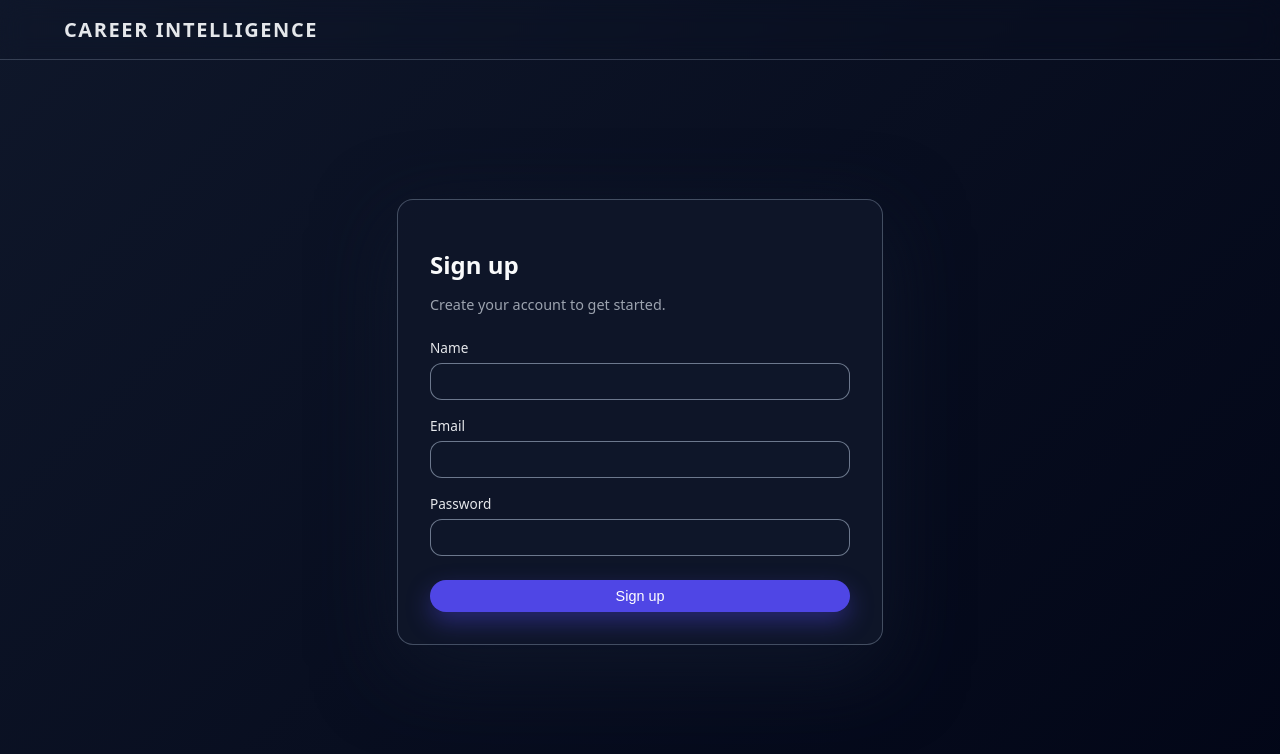
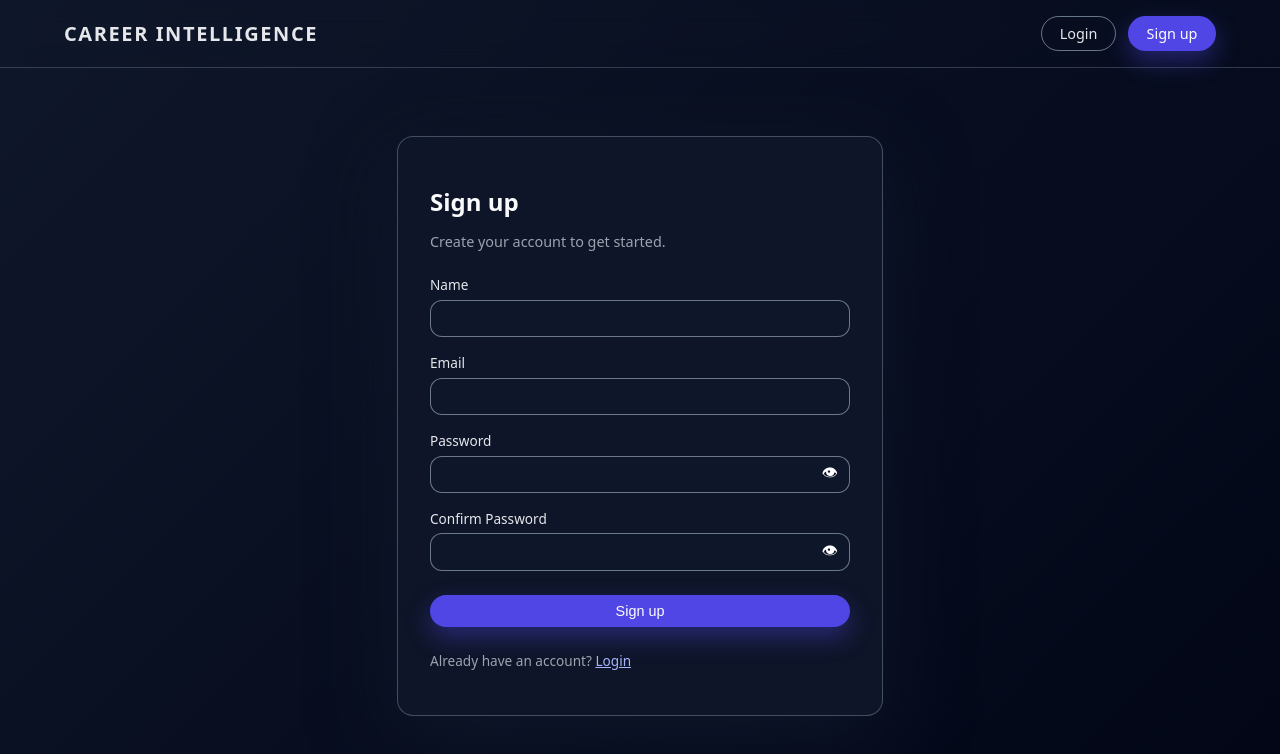
Before and after one commit to Sheeza-Qamar/Career_intelligence_platform, a React (Create React App) app in the folder career_intelligence_platform/: page /signup in a window 1280 px wide. Shown: the top 754 px of the page. Built offline with nearby package versions, Linux system fonts and the light colour scheme.

Commit message:
password rules

```diff
--- a/career_intelligence_platform/src/App.css
+++ b/career_intelligence_platform/src/App.css
@@ -26,6 +26,32 @@
   display: flex;
   align-items: center;
   gap: 0.75rem;
+}
+
+.navbar-user {
+  display: flex;
+  flex-direction: column;
+  align-items: center;
+  gap: 0.3rem;
+}
+
+.avatar-circle {
+  width: 40px;
+  height: 40px;
+  border-radius: 9999px;
+  background: #1d4ed8;
+  display: flex;
+  align-items: center;
+  justify-content: center;
+  color: #f9fafb;
+  font-weight: 700;
+  text-transform: uppercase;
+  border: 2px solid #e5e7eb;
+}
+
+.navbar-username {
+  font-size: 0.8rem;
+  color: #e5e7eb;
 }
 
 .btn {
@@ -158,6 +184,34 @@
   box-shadow: 0 0 0 1px rgba(79, 70, 229, 0.7);
 }
 
+.password-field {
+  position: relative;
+  display: flex;
+  align-items: center;
+}
+
+.password-field .auth-input {
+  width: 100%;
+  padding-right: 2.2rem; /* space for eye icon inside input */
+}
+
+.password-toggle {
+  position: absolute;
+  right: 0.75rem;
+  top: 50%;
+  transform: translateY(-50%);
+  border: none;
+  background: transparent;
+  color: #ffffff; /* white eye for better visibility */
+  padding: 0;
+  font-size: 1rem;
+  cursor: pointer;
+}
+
+.password-toggle:hover {
+  background: transparent;
+}
+
 .auth-error {
   color: #fca5a5;
   font-size: 0.85rem;
@@ -172,3 +226,11 @@
   width: 100%;
   margin-top: 0.5rem;
 }
+
+.password-hint {
+  margin: 0.25rem 0 0.5rem;
+  padding-left: 1.1rem;
+  font-size: 0.8rem;
+  color: #fca5a5;
+  list-style-type: disc;
+}
--- a/career_intelligence_platform/src/components/HomePage.js
+++ b/career_intelligence_platform/src/components/HomePage.js
@@ -1,23 +1,12 @@
 import React from 'react';
 import { Link } from 'react-router-dom';
 import '../App.css';
+import Navbar from './Navbar';
 
 const HomePage = () => {
   return (
     <div className="app-root">
-      <nav className="navbar">
-        <div className="navbar-left">
-          <span className="navbar-logo">Career Intelligence</span>
-        </div>
-        <div className="navbar-right">
-          <Link to="/login" className="btn btn-ghost">
-            Login
-          </Link>
-          <Link to="/signup" className="btn btn-primary">
-            Sign up
-          </Link>
-        </div>
-      </nav>
+      <Navbar />
 
       <main className="hero">
         <div className="hero-content">
--- a/career_intelligence_platform/src/components/LoginPage.js
+++ b/career_intelligence_platform/src/components/LoginPage.js
@@ -1,10 +1,13 @@
 import React, { useState } from 'react';
 import axios from 'axios';
+import { useNavigate } from 'react-router-dom';
 import '../App.css';
+import Navbar from './Navbar';
 
 const API_BASE = 'http://localhost:5000';
 
 const LoginPage = () => {
+  const navigate = useNavigate();
   const [email, setEmail] = useState('');
   const [password, setPassword] = useState('');
   const [loading, setLoading] = useState(false);
@@ -22,8 +25,22 @@ const LoginPage = () => {
         email,
         password,
       });
+
+      const { user, token } = res.data || {};
+
+      if (user && token) {
+        try {
+          localStorage.setItem('authUser', JSON.stringify(user));
+          localStorage.setItem('authToken', token);
+          window.dispatchEvent(new Event('auth-changed'));
+        } catch (e) {
+          console.warn('Failed to persist auth data', e);
+        }
+      }
+
       setSuccess('Logged in successfully.');
       console.log('Login response:', res.data);
+      navigate('/');
     } catch (err) {
       const message =
         err.response?.data?.message || 'Login failed. Please check your credentials.';
@@ -35,11 +52,7 @@ const LoginPage = () => {
 
   return (
     <div className="app-root auth-page">
-      <nav className="navbar">
-        <div className="navbar-left">
-          <span className="navbar-logo">Career Intelligence</span>
-        </div>
-      </nav>
+      <Navbar />
 
       <main className="auth-main">
         <div className="auth-card">
--- /dev/null
+++ b/career_intelligence_platform/src/components/Navbar.js
@@ -0,0 +1,63 @@
+import React, { useEffect, useState } from 'react';
+import { Link } from 'react-router-dom';
+import '../App.css';
+
+const Navbar = () => {
+  const [user, setUser] = useState(null);
+
+  const loadUserFromStorage = () => {
+    try {
+      const raw = localStorage.getItem('authUser');
+      setUser(raw ? JSON.parse(raw) : null);
+    } catch {
+      setUser(null);
+    }
+  };
+
+  useEffect(() => {
+    loadUserFromStorage();
+
+    const handleAuthChanged = () => loadUserFromStorage();
+    window.addEventListener('auth-changed', handleAuthChanged);
+    window.addEventListener('storage', handleAuthChanged);
+
+    return () => {
+      window.removeEventListener('auth-changed', handleAuthChanged);
+      window.removeEventListener('storage', handleAuthChanged);
+    };
+  }, []);
+
+  const firstInitial = user?.name ? user.name.trim().charAt(0).toUpperCase() : '';
+
+  return (
+    <nav className="navbar">
+      <div className="navbar-left">
+        <span className="navbar-logo">Career Intelligence</span>
+      </div>
+
+      <div className="navbar-right">
+        {!user && (
+          <>
+            <Link to="/login" className="btn btn-ghost">
+              Login
+            </Link>
+            <Link to="/signup" className="btn btn-primary">
+              Sign up
+            </Link>
+          </>
+        )}
+
+        {user && (
+          <div className="navbar-user">
+            <div className="avatar-circle">
+              {firstInitial}
+            </div>
+            <span className="navbar-username">{user.name}</span>
+          </div>
+        )}
+      </div>
+    </nav>
+  );
+};
+
+export default Navbar;
--- a/career_intelligence_platform/src/components/SignupPage.js
+++ b/career_intelligence_platform/src/components/SignupPage.js
@@ -1,31 +1,73 @@
-import React, { useState } from 'react';
+import React, { useState, useMemo } from 'react';
+import { Link, useNavigate } from 'react-router-dom';
 import axios from 'axios';
 import '../App.css';
+import Navbar from './Navbar';
 
 const API_BASE = 'http://localhost:5000';
 
 const SignupPage = () => {
+  const navigate = useNavigate();
+
   const [name, setName] = useState('');
   const [email, setEmail] = useState('');
   const [password, setPassword] = useState('');
+  const [confirmPassword, setConfirmPassword] = useState('');
+
+  const [passwordTouched, setPasswordTouched] = useState(false);
+  const [showPassword, setShowPassword] = useState(false);
+  const [showConfirmPassword, setShowConfirmPassword] = useState(false);
+
   const [loading, setLoading] = useState(false);
   const [error, setError] = useState('');
   const [success, setSuccess] = useState('');
+
+  // Password validation: 8 chars, 1 uppercase, 1 number, 1 special character
+  const passwordValid = useMemo(() => {
+    const lengthOk = password.length >= 8;
+    const hasUppercase = /[A-Z]/.test(password);
+    const hasNumber = /[0-9]/.test(password);
+    const hasSpecial = /[^A-Za-z0-9]/.test(password);
+    return lengthOk && hasUppercase && hasNumber && hasSpecial;
+  }, [password]);
+
+  const passwordsMatch = confirmPassword.length > 0 && password === confirmPassword;
+
+  const canSubmit = passwordValid && passwordsMatch && !loading;
 
   const handleSubmit = async (e) => {
     e.preventDefault();
     setError('');
     setSuccess('');
 
+    if (!passwordValid) {
+      setError(
+        'Password must be at least 8 characters and include 1 uppercase letter, 1 number, and 1 special character.'
+      );
+      return;
+    }
+
+    if (!passwordsMatch) {
+      setError('Passwords do not match.');
+      return;
+    }
+
     try {
       setLoading(true);
-      const res = await axios.post(`${API_BASE}/api/auth/signup`, {
+
+      await axios.post(`${API_BASE}/api/auth/signup`, {
         name,
         email,
         password,
       });
-      setSuccess('Account created successfully.');
-      console.log('Signup response:', res.data);
+
+      setSuccess('Signup successful. You can now login with your credentials.');
+      setError('');
+
+      // Optionally clear fields except email
+      setPassword('');
+      setConfirmPassword('');
+      setPasswordTouched(false);
     } catch (err) {
       const message =
         err.response?.data?.message || 'Signup failed. Please try again.';
@@ -37,11 +79,7 @@ const SignupPage = () => {
 
   return (
     <div className="app-root auth-page">
-      <nav className="navbar">
-        <div className="navbar-left">
-          <span className="navbar-logo">Career Intelligence</span>
-        </div>
-      </nav>
+      <Navbar />
 
       <main className="auth-main">
         <div className="auth-card">
@@ -73,21 +111,88 @@ const SignupPage = () => {
 
             <label className="auth-label">
               Password
-              <input
-                type="password"
-                className="auth-input"
-                value={password}
-                onChange={(e) => setPassword(e.target.value)}
-                required
-              />
+              <div className="password-field">
+                <input
+                  type={showPassword ? 'text' : 'password'}
+                  className="auth-input"
+                  value={password}
+                  onChange={(e) => {
+                    if (!passwordTouched) setPasswordTouched(true);
+                    setPassword(e.target.value);
+                  }}
+                  onFocus={() => setPasswordTouched(true)}
+                  required
+                />
+                <button
+                  type="button"
+                  className="password-toggle"
+                  onClick={() => setShowPassword((prev) => !prev)}
+                  aria-label={showPassword ? 'Hide password' : 'Show password'}
+                >
+                  {/* Eye icon (always visible, white from CSS) */}
+                  &#128065;
+                </button>
+              </div>
+            </label>
+
+            {passwordTouched && !passwordValid && (
+              <p className="password-hint">
+                Password must be at least 8 characters, include 1 uppercase letter, 1
+                number, and 1 special character.
+              </p>
+            )}
+
+            <label className="auth-label">
+              Confirm Password
+              <div className="password-field">
+                <input
+                  type={showConfirmPassword ? 'text' : 'password'}
+                  className="auth-input"
+                  value={confirmPassword}
+                  onChange={(e) => setConfirmPassword(e.target.value)}
+                  disabled={!passwordValid}
+                  required
+                />
+                <button
+                  type="button"
+                  className="password-toggle"
+                  onClick={() => setShowConfirmPassword((prev) => !prev)}
+                  aria-label={showConfirmPassword ? 'Hide confirm password' : 'Show confirm password'}
+                >
+                  &#128065;
+                </button>
+              </div>
             </label>
 
             {error && <p className="auth-error">{error}</p>}
-            {success && <p className="auth-success">{success}</p>}
+            {success && (
+              <div className="auth-success">
+                {success}{' '}
+                <button
+                  type="button"
+                  className="btn btn-ghost"
+                  style={{ marginLeft: '0.25rem', padding: '0.15rem 0.6rem', fontSize: '0.8rem' }}
+                  onClick={() => navigate('/login')}
+                >
+                  Go to Login
+                </button>
+              </div>
+            )}
 
-            <button className="btn btn-primary auth-submit" type="submit" disabled={loading}>
-              {loading ? 'Creating account...' : 'Sign up'}
+            <button
+              className="btn btn-primary auth-submit"
+              type="submit"
+              disabled={!canSubmit}
+            >
+              {loading ? 'Signing up...' : 'Sign up'}
             </button>
+
+            <p style={{ fontSize: '0.85rem', color: '#9ca3af', marginTop: '0.5rem' }}>
+              Already have an account?{' '}
+              <Link to="/login" style={{ color: '#a5b4fc', textDecoration: 'underline' }}>
+                Login
+              </Link>
+            </p>
           </form>
         </div>
       </main>
```
